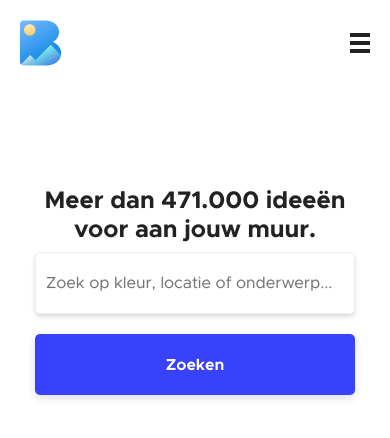
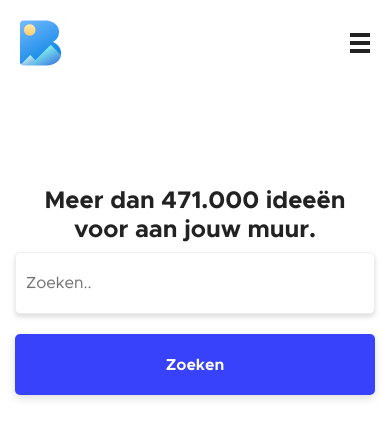
Before and after one commit to jwmvissering/blit-angular, an Angular app: page / in a window 390 px wide. Shown: the top 438 px of the page. Built offline with nearby package versions, Linux system fonts and the light colour scheme.

Commit message:
Router and component for search results

```diff
--- a/src/app/app-routing.module.ts
+++ b/src/app/app-routing.module.ts
@@ -2,10 +2,12 @@ import { NgModule } from "@angular/core";
 import { RouterModule, Routes } from "@angular/router";
 
 import { HomepageComponent } from "./homepage/homepage.component";
+import { SearchResultsComponent } from "./search-results/search-results.component";
 
 const appRoutes: Routes = [
-  { path: "", component: HomepageComponent }
-  // { path: '**', component: PageNotFoundComponent }
+  { path: "", component: HomepageComponent },
+  { path: "search/:value", component: SearchResultsComponent },
+  // { path: "**", component: HomepageComponent }
 ];
 
 @NgModule({
--- a/src/app/app.module.ts
+++ b/src/app/app.module.ts
@@ -6,6 +6,7 @@ import {AppRoutingModule} from './app-routing.module';
 import { AppComponent } from './app.component';
 import { HomepageComponent } from './homepage/homepage.component';
 import { HeaderComponent } from './header/header.component';
+import { SearchResultsComponent } from './search-results/search-results.component';
 
 @NgModule({
   imports: [
@@ -16,7 +17,8 @@ import { HeaderComponent } from './header/header.component';
   declarations: [
     AppComponent,
     HomepageComponent,
-    HeaderComponent
+    HeaderComponent,
+    SearchResultsComponent
   ],
   providers: [],
   bootstrap: [AppComponent]
--- a/src/app/header/header.component.html
+++ b/src/app/header/header.component.html
@@ -1,9 +1,9 @@
 <header>
     <div id="logo">
-        <a href="/">Blit</a>
+        <a [routerLink]="['/']">Blit</a>
     </div>
     <nav>
-        <a href="#" id="nav-trigger">
+        <a id="nav-trigger">
             <div></div>
             <div></div>
             <div></div>
--- a/src/app/homepage/homepage.component.html
+++ b/src/app/homepage/homepage.component.html
@@ -4,10 +4,13 @@
             <div class="col">
                 <div class="main-content text-center">
                     <h1>Meer dan 471.000 ideeën voor aan jouw muur.</h1>
-                    <form (ngSubmit)="handleSearchImage(searchValue)" #searchForm="ngForm" autocomplete="off">
-                        <input type="text" [(ngModel)]="searchValue" name="value"
-                            placeholder="Zoek op kleur, locatie of onderwerp..." />
-                        <br />
+                    <form (ngSubmit)="handleSearchImage()" #searchForm="ngForm" autocomplete="off">
+                        <div class="d-none d-sm-block">
+                            <input type="text" [(ngModel)]="searchValue" name="value" placeholder="Zoek op kleur, locatie of onderwerp.." />
+                        </div>
+                        <div class="d-block d-sm-none">
+                            <input type="text" [(ngModel)]="searchValue" name="value" placeholder="Zoeken.." />
+                        </div>
                         <input type="submit" value="Zoeken" />
                     </form>
                 </div>
--- a/src/app/homepage/homepage.component.scss
+++ b/src/app/homepage/homepage.component.scss
@@ -1,10 +1,3 @@
-main {
-  width: 100%;
-  padding: 0 20px;
-  .main-content {
-  }
-}
-
 @media (max-width: 600px) {
   .main-content {
     margin-top: 100px;
--- a/src/app/homepage/homepage.component.ts
+++ b/src/app/homepage/homepage.component.ts
@@ -1,4 +1,5 @@
 import { Component, OnInit } from '@angular/core';
+import { Router } from '@angular/router';
 
 @Component({
   selector: 'app-homepage',
@@ -8,13 +9,17 @@ import { Component, OnInit } from '@angular/core';
 export class HomepageComponent implements OnInit {
   searchValue: string;
 
-  constructor() { }
+  constructor(private router: Router) { }
 
   ngOnInit() {
   }
 
-  handleSearchImage(value:string){
-    alert(value);
+  handleSearchImage(){
+    if (this.searchValue.length < 3) {
+      alert('Foutieve invoer');
+    } else {
+      this.router.navigate(['search', this.searchValue])
+    }
   }
 
 }
--- /dev/null
+++ b/src/app/search-results/search-results.component.html
@@ -0,0 +1,13 @@
+<main>
+    <div class="container">
+        <div class="row">
+            <div class="col">
+                <div class="text-center">
+                    <h1>Resultaten voor ''</h1>
+                    <p>0 resultaten</p>
+
+                </div>
+            </div>
+        </div>
+    </div>
+</main>
--- /dev/null
+++ b/src/app/search-results/search-results.component.ts
@@ -0,0 +1,23 @@
+import { Component, OnInit } from '@angular/core';
+import { ActivatedRoute, ParamMap } from '@angular/router';
+import 'rxjs/add/operator/switchMap';
+import { Observable } from 'rxjs/Observable';
+
+@Component({
+  selector: 'app-search-results',
+  templateUrl: './search-results.component.html',
+  styleUrls: ['./search-results.component.scss']
+})
+export class SearchResultsComponent implements OnInit {
+  searchValue: string;
+
+  constructor(private route: ActivatedRoute) { }
+
+  ngOnInit() {
+    this.route.paramMap.subscribe(params => {
+      this.searchValue = params.get('value');
+      // console.log(this.searchValue);
+    })
+  }
+
+}
```
Also changed, not shown: src/app/search-results/search-results.component.scss (added), 1 other file (tests, documents, lock files or other folders).
